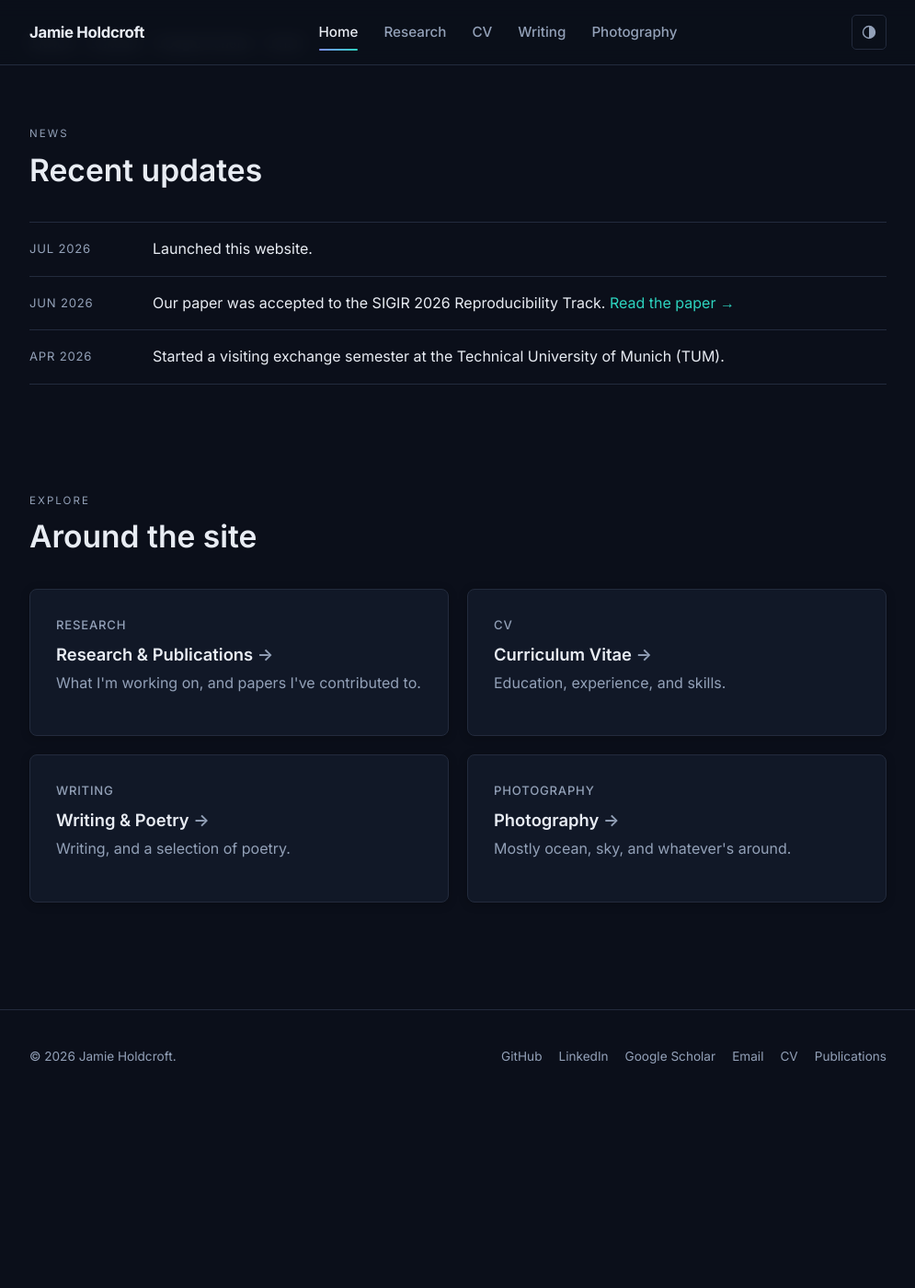
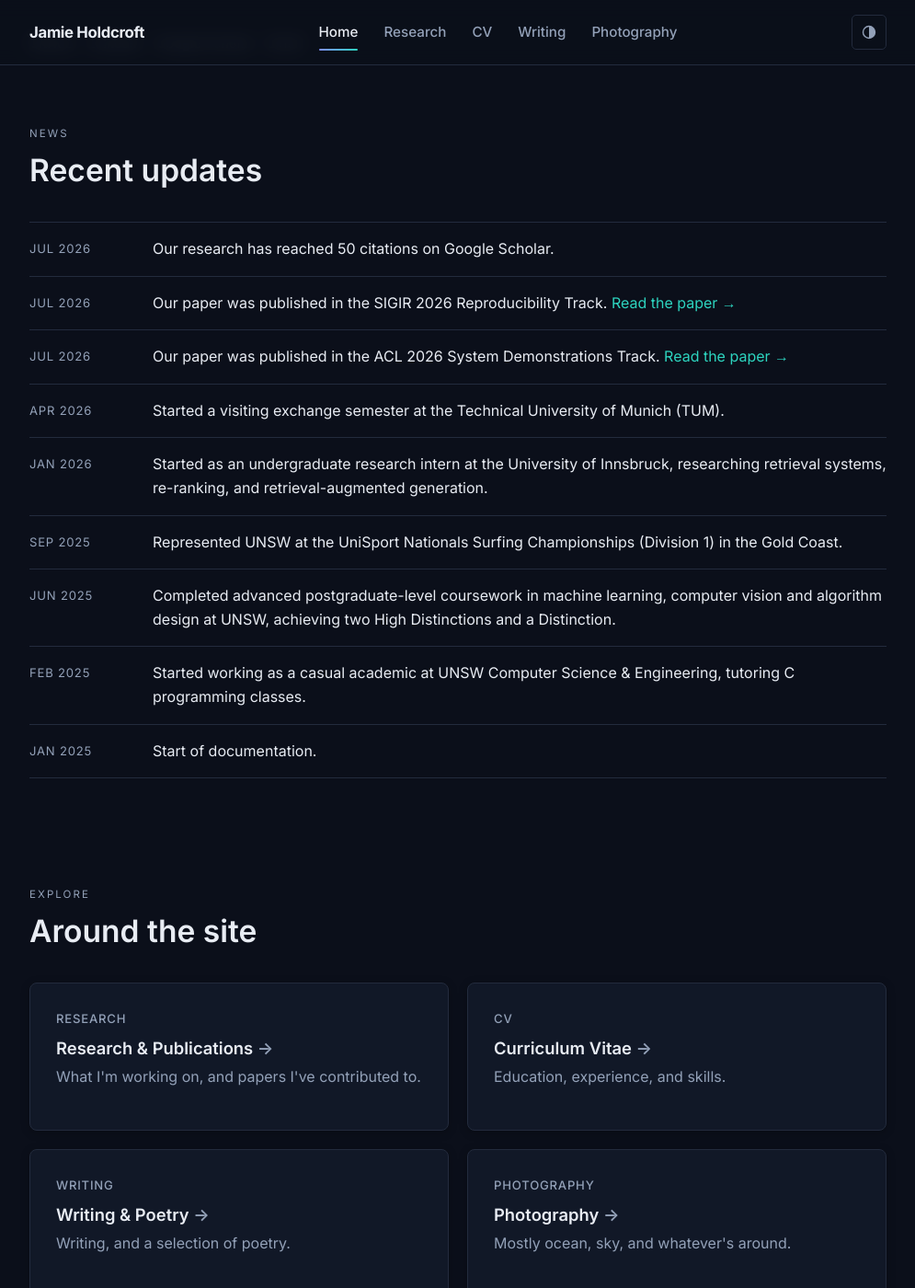
Before and after one commit to JamieHoldcroft/jamieholdcroft.github.io, a Jekyll site: the page built from index.html, in a window 1280 px wide and 1400 px high, scrolled down 567 px. Shown: the whole window at 92% size, without its empty margins (142-1137 px from the left). Built offline with Jekyll 4.4.1, drawn with Linux system fonts in a browser that asks for light colours; before the commit the page ends 1767 px from its top, so only the background shows below that.

Commit message:
added news

```diff
--- a/_data/news.yml
+++ b/_data/news.yml
@@ -1,10 +1,32 @@
 # Add news announcements here — newest can go anywhere, they're sorted by date.
 # Each entry: a date, some text, and an optional link (+ optional link_text).
-- date: 2026-07-11
-  text: "Launched this website."
-- date: 2026-06-01
-  text: "Our paper was accepted to the SIGIR 2026 Reproducibility Track."
+- date: 2026-07-20
+  text: "Our research has reached 50 citations on Google Scholar."
+
+- date: 2026-07-19
+  text: "Our paper was published in the SIGIR 2026 Reproducibility Track."
   link: "https://dl.acm.org/doi/10.1145/3805712.3808566"
   link_text: "Read the paper"
-- date: 2026-04-01
+
+- date: 2026-07-02
+  text: "Our paper was published in the ACL 2026 System Demonstrations Track."
+  link: "https://aclanthology.org/2026.acl-demo.21/"
+  link_text: "Read the paper"
+
+- date: 2026-04-06
   text: "Started a visiting exchange semester at the Technical University of Munich (TUM)."
+
+- date: 2026-01-05
+  text: "Started as an undergraduate research intern at the University of Innsbruck, researching retrieval systems, re-ranking, and retrieval-augmented generation."
+
+- date: 2025-09-30
+  text: "Represented UNSW at the UniSport Nationals Surfing Championships (Division 1) in the Gold Coast."
+
+- date: 2025-06-01
+  text: "Completed advanced postgraduate-level coursework in machine learning, computer vision and algorithm design at UNSW, achieving two High Distinctions and a Distinction."
+
+- date: 2025-02-03
+  text: "Started working as a casual academic at UNSW Computer Science & Engineering, tutoring C programming classes."
+
+- date: 2025-01-01
+  text: "Start of documentation."
--- a/index.html
+++ b/index.html
@@ -12,7 +12,6 @@ description: "Jamie Holdcroft — undergraduate researcher studying Mathematics
       working on undergraduate research. When I'm not at a desk, I'm usually in the water or
       out looking for a clear patch of sky. This site collects my research, writing, and
       photography in one place.
-      <!-- TODO: replace with your real bio -->
     </p>
     <div class="hero-actions">
       <a class="btn btn-primary" href="{{ '/research.html' | relative_url }}">View my research</a>
```
Also changed, not shown: research.html (+5 -6 lines).
